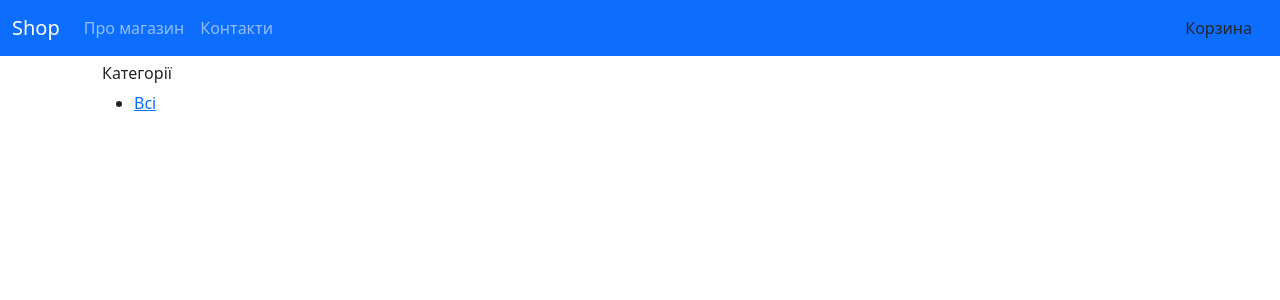
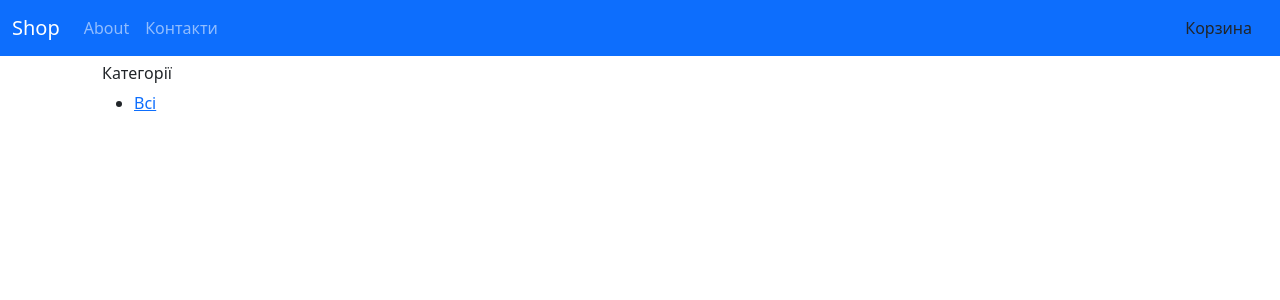
Before and after one commit to KT412022/shopDjango, a Django app: page / in a window 1280 px wide. Shown: the top 300 px of the page. Run offline with Django 4.2, Linux system fonts and the light colour scheme; data that the repository does not hold is empty.

Commit message:
change base.html2

```diff
--- a/shop/templates/shop/base.html
+++ b/shop/templates/shop/base.html
@@ -15,7 +15,7 @@
 <div class="collapse navbar-collapse" id="navbarSupportedContent">
 <ul class="navbar-nav me-auto my-2 my-lg-0 navbar-nav-scroll" style="--bs-scroll-height: 100px;">
 <li class="nav-item">
-<a class="nav-link" href="#">Про магазин</a>
+<a class="nav-link" href="#">About</a>
 </li>
 <li class="nav-item dropdown">
 <a class="nav-link" href="#">
```
